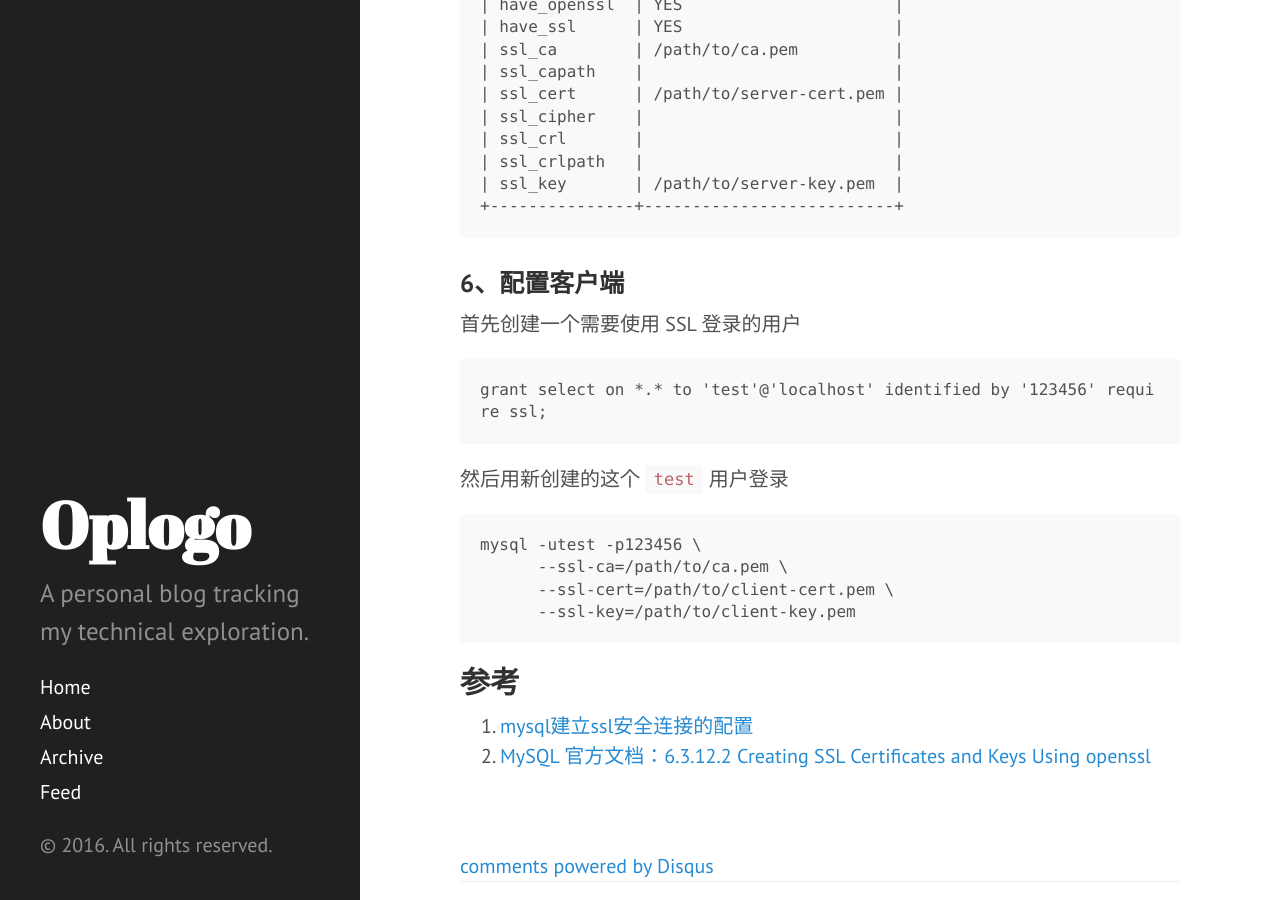
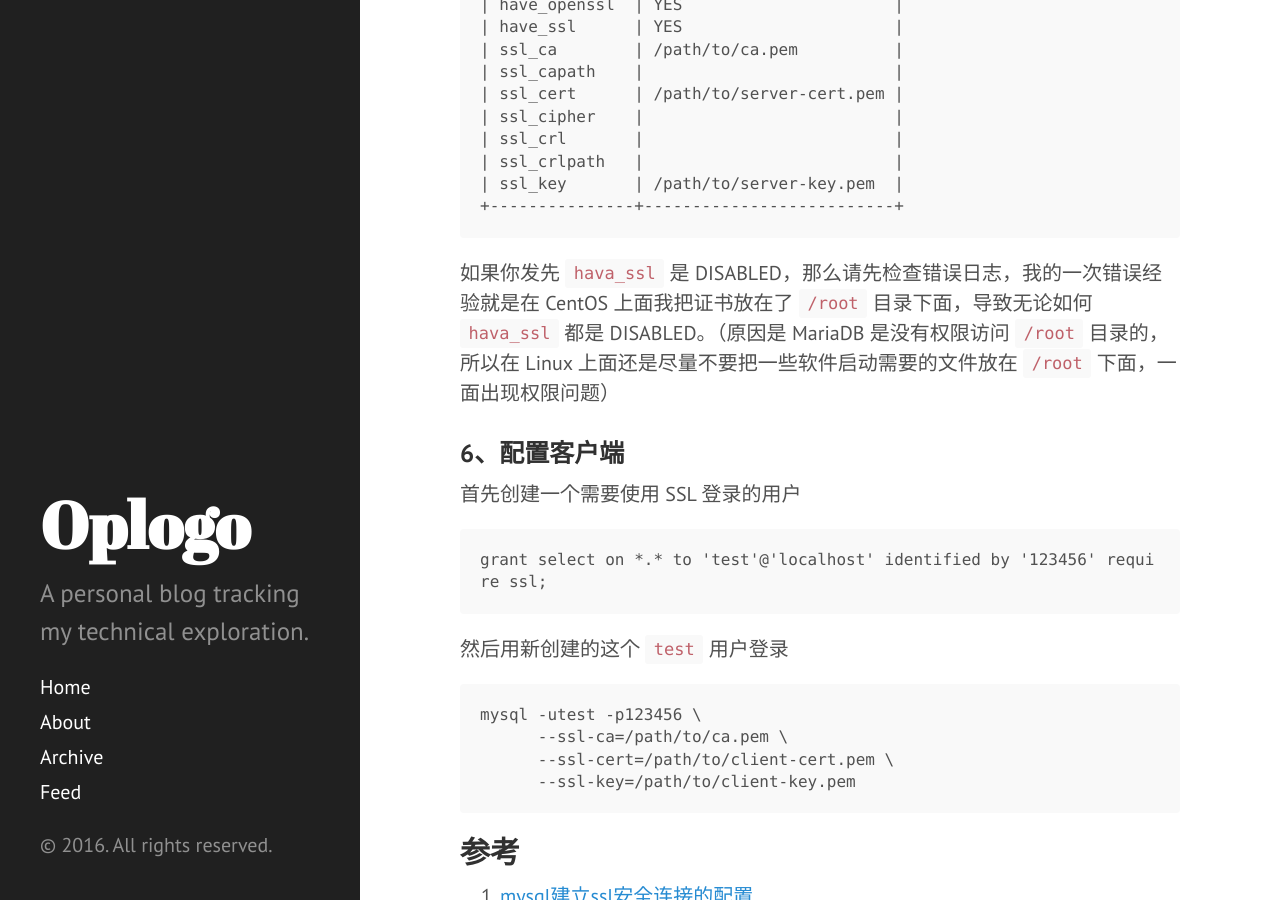
Before and after one commit to wenqingyu/reliveyy.github.io, a Jekyll site: the page built from _posts/2016-02-14-mysql-ssl.md, in a window 1280 px wide and 900 px high, scrolled down 2567 px. Built offline with Jekyll 4.4.1, drawn with Linux system fonts in a browser that asks for light colours; comment, search, counter and statistics services are not loaded.

Commit message:
revising 2016-02-14-mysql-ssl

````diff
--- a/_posts/2016-02-14-mysql-ssl.md
+++ b/_posts/2016-02-14-mysql-ssl.md
@@ -111,6 +111,8 @@ mysql> show variables like "%ssl%";
 +---------------+--------------------------+
 ```
 
+如果你发先 `hava_ssl` 是 DISABLED，那么请先检查错误日志，我的一次错误经验就是在 CentOS 上面我把证书放在了 `/root` 目录下面，导致无论如何 `hava_ssl` 都是 DISABLED。（原因是 MariaDB 是没有权限访问 `/root` 目录的，所以在 Linux 上面还是尽量不要把一些软件启动需要的文件放在 `/root` 下面，一面出现权限问题）
+
 ### 6、配置客户端
 
 首先创建一个需要使用 SSL 登录的用户
````
